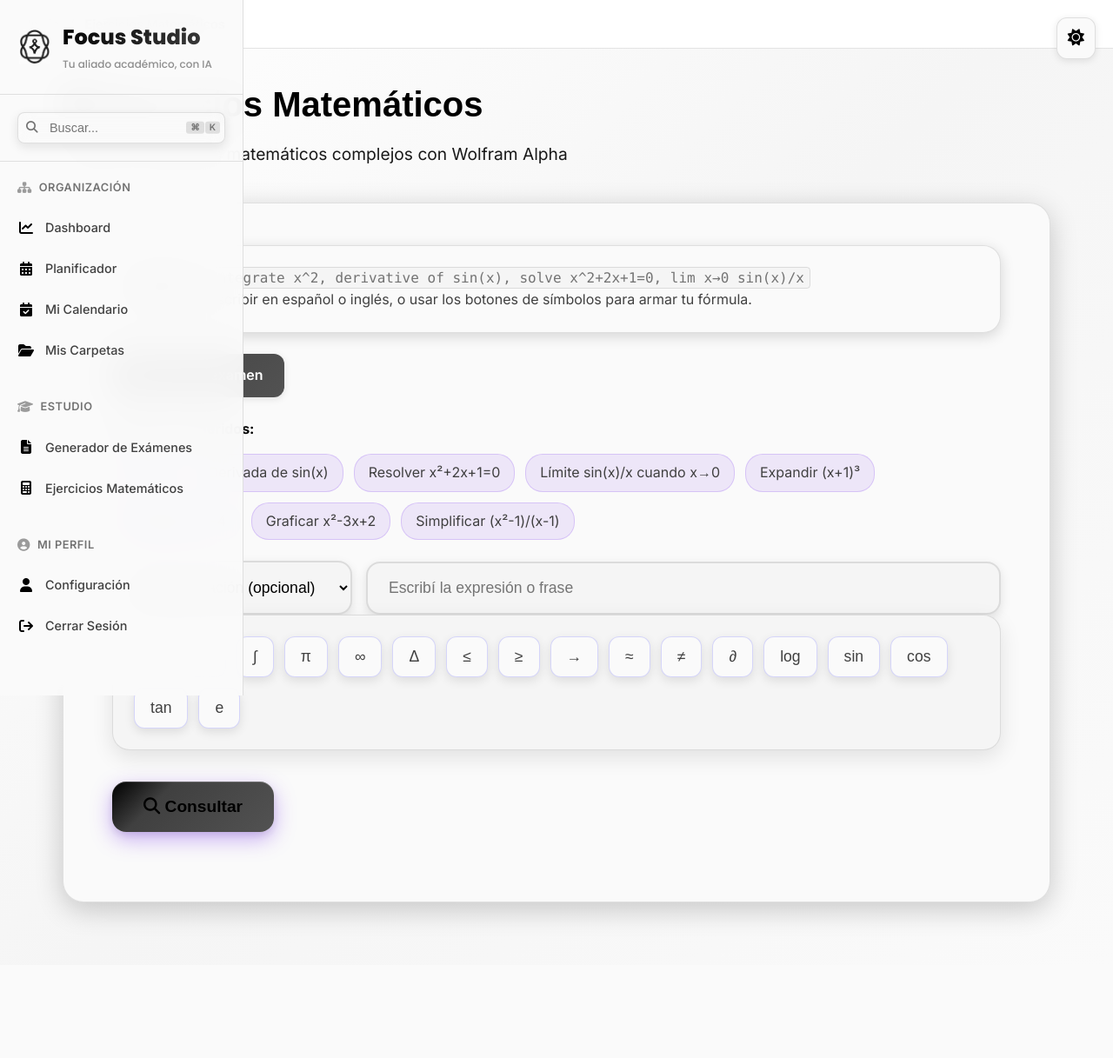
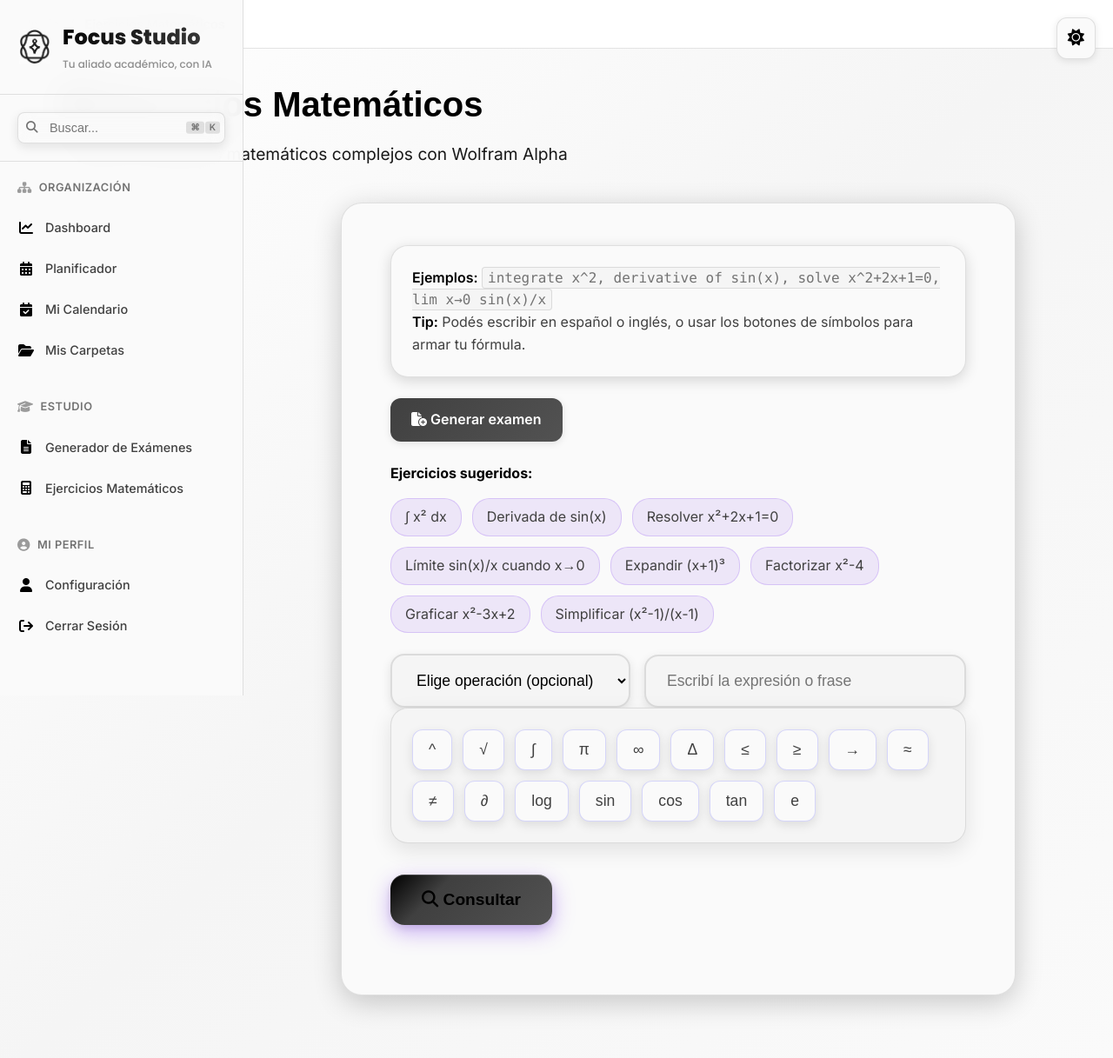
Before and after one commit to Bautiballatore/Focus, a Flask app: page /wolfram in a window 1280 px wide. Shown: the whole page at 87% size. Before the commit the page ends 1062 px from the top, so only its background shows below. Run offline with Flask 3, Linux system fonts and the light colour scheme; a user stored in the database is signed in.

Commit message:
Fix: Adjust wolfram.html container margin to prevent sidebar overlap
- Changed container margin from '40px auto' to '40px 40px 40px 320px'
- Ensures content doesn't overlap with sidebar (280px + 40px buffer)
- Maintains proper spacing and layout consistency

```diff
--- a/Templates/wolfram.html
+++ b/Templates/wolfram.html
@@ -36,7 +36,7 @@
 
     .container {
         max-width: 1200px;
-        margin: 40px auto;
+        margin: 40px 40px 40px 320px;
         background: var(--bg-card);
         backdrop-filter: blur(20px);
         -webkit-backdrop-filter: blur(20px);
```
